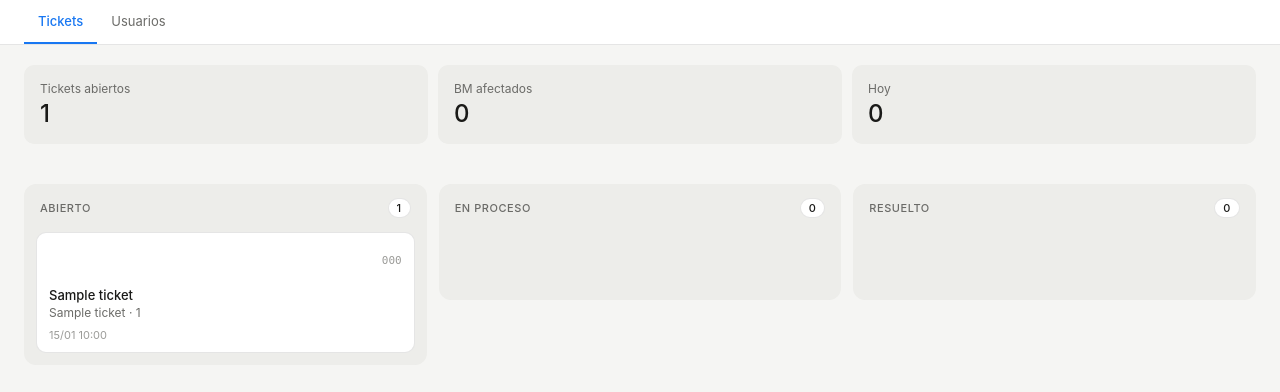
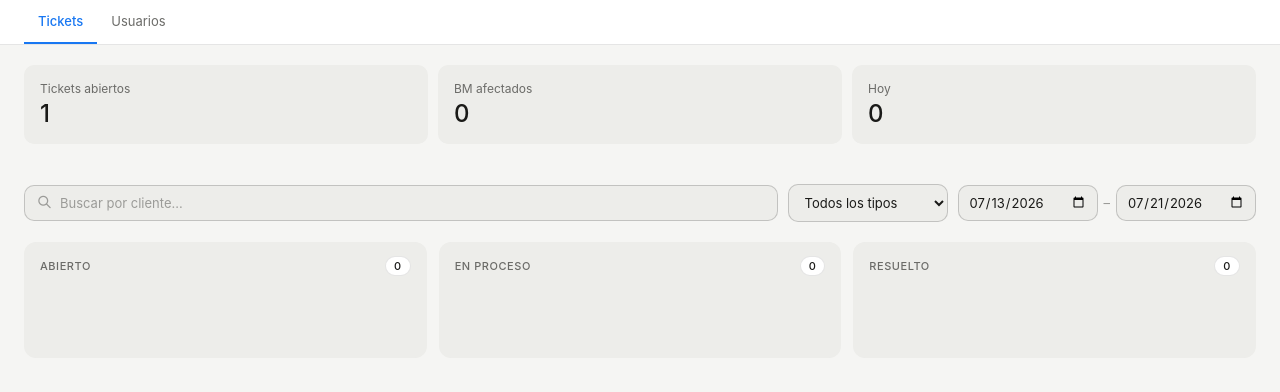
Before and after one commit to devteamadsnitro/bmlab, a FastAPI app: page /admin in a window 1280 px wide. Shown: the part 54-446 px from the top of the page. Run offline with FastAPI, Linux system fonts and the light colour scheme; the visitor is signed in with stand-in values (Sample User, id 1); tables that the repository leaves empty hold one stand-in row (values such as "Sample post"); parts of the project's set-up code (start-up, migrations or seed data) failed here and were passed over; some libraries are stand-ins or nearby versions.

Commit message:
Add client-side filters to the Kanban board
Filter bar above the columns: text search by client name, a dropdown
for asset type (Business Manager/Perfil/Fan Page), and a date range
that defaults to the current week plus the week before (Monday of
last week through today, computed server-side). Filtering hides
non-matching cards via a .filtered-out class and recomputes each
column's visible count; drag-and-drop is unaffected.

```diff
--- a/app/main.py
+++ b/app/main.py
@@ -1,6 +1,6 @@
 import logging
 import os
-from datetime import datetime, timezone
+from datetime import datetime, timedelta, timezone
 
 from dotenv import load_dotenv
 from fastapi import Depends, FastAPI, Form, HTTPException, Request
@@ -178,9 +178,21 @@ def admin(request: Request, session: Session = Depends(get_session)):
         "progress": [v for v in views if v["status"] == "progress"],
         "done": [v for v in views if v["status"] == "done"],
     }
+
+    monday_this_week = today - timedelta(days=today.weekday())
+    monday_last_week = monday_this_week - timedelta(days=7)
+
     return templates.TemplateResponse(
         "admin.html",
-        {"request": request, "user": user, "columns": columns, "stats": stats, "active_tab": "tickets"},
+        {
+            "request": request,
+            "user": user,
+            "columns": columns,
+            "stats": stats,
+            "active_tab": "tickets",
+            "default_date_from": monday_last_week.isoformat(),
+            "default_date_to": today.isoformat(),
+        },
     )
 
 
--- a/static/style.css
+++ b/static/style.css
@@ -150,6 +150,15 @@ body { font-family: var(--font-sans); background: var(--surface-0); color: var(-
 .t-profile i { color: var(--text-accent); font-size: 18px; }
 
 /* KANBAN */
+.tickets-filter-row { display: flex; align-items: center; gap: 10px; margin: 1.25rem 1.5rem 0; flex-wrap: wrap; }
+.tickets-filter-row .usuarios-search { flex: 1; min-width: 200px; margin: 0; }
+.filter-select { padding: 9px 12px; border: 0.5px solid var(--border-strong); border-radius: var(--radius); font-size: 13px; background: var(--surface-1); color: var(--text-primary); font-family: var(--font-sans); outline: none; }
+.date-range { display: flex; align-items: center; gap: 6px; }
+.date-range input[type="date"] { padding: 8px 10px; border: 0.5px solid var(--border-strong); border-radius: var(--radius); font-size: 13px; background: var(--surface-1); color: var(--text-primary); font-family: var(--font-sans); outline: none; }
+.date-range span { color: var(--text-muted); font-size: 13px; }
+
+.kanban-card.filtered-out { display: none; }
+
 .kanban-board { display: flex; gap: 12px; padding: 1.25rem 1.5rem 2rem; align-items: flex-start; overflow-x: auto; }
 .kanban-column { flex: 1; min-width: 260px; background: var(--surface-1); border-radius: 12px; padding: 10px; }
 .kanban-header { display: flex; align-items: center; justify-content: space-between; padding: 4px 6px 12px; font-size: 11px; font-weight: 500; color: var(--text-secondary); text-transform: uppercase; letter-spacing: 0.05em; }
--- a/templates/admin.html
+++ b/templates/admin.html
@@ -7,6 +7,24 @@
   <div class="stat-card"><div class="stat-label">BM afectados</div><div class="stat-val">{{ stats.bm }}</div></div>
   <div class="stat-card"><div class="stat-label">Hoy</div><div class="stat-val">{{ stats.today }}</div></div>
 </div>
+<div class="tickets-filter-row">
+  <div class="usuarios-search">
+    <i class="ti ti-search"></i>
+    <input type="text" id="ticket-search" placeholder="Buscar por cliente..." oninput="applyFilters()" />
+  </div>
+  <select id="ticket-type-filter" class="filter-select" onchange="applyFilters()">
+    <option value="">Todos los tipos</option>
+    <option value="bm">Business Manager</option>
+    <option value="profile">Perfil</option>
+    <option value="page">Fan Page</option>
+  </select>
+  <div class="date-range">
+    <input type="date" id="ticket-date-from" value="{{ default_date_from }}" onchange="applyFilters()" />
+    <span>–</span>
+    <input type="date" id="ticket-date-to" value="{{ default_date_to }}" onchange="applyFilters()" />
+  </div>
+</div>
+
 <div class="kanban-board">
   {% set icon_map = {"bm": "ti-building-store", "page": "ti-brand-facebook", "profile": "ti-user-circle"} %}
   {% set column_labels = {"open": "Abierto", "progress": "En proceso", "done": "Resuelto"} %}
@@ -18,7 +36,7 @@
     </div>
     <div class="kanban-cards" data-status="{{ status }}">
       {% for t in columns[status] %}
-      <div class="kanban-card" draggable="true" data-id="{{ t.id }}" data-client="{{ t.client_name }}" data-email="{{ t.email or '' }}" ondragstart="onDragStart(event, this)">
+      <div class="kanban-card" draggable="true" data-id="{{ t.id }}" data-client="{{ t.client_name }}" data-email="{{ t.email or '' }}" data-type="{{ t.asset_type }}" data-date="{{ t.created_at.strftime('%Y-%m-%d') }}" ondragstart="onDragStart(event, this)">
         <div class="kc-top">
           <div class="t-icon t-{{ t.asset_type }}"><i class="ti {{ icon_map[t.asset_type] }}"></i></div>
           <div class="kc-id">{{ t.code }}</div>
@@ -67,8 +85,25 @@ function onDragStart(e, card) {
 
 function updateCounts() {
   document.querySelectorAll('.kanban-column').forEach(col => {
-    col.querySelector('.kanban-count').textContent = col.querySelectorAll('.kanban-card').length;
+    col.querySelector('.kanban-count').textContent = col.querySelectorAll('.kanban-card:not(.filtered-out)').length;
   });
+}
+
+function applyFilters() {
+  const q = document.getElementById('ticket-search').value.trim().toLowerCase();
+  const type = document.getElementById('ticket-type-filter').value;
+  const from = document.getElementById('ticket-date-from').value;
+  const to = document.getElementById('ticket-date-to').value;
+
+  document.querySelectorAll('.kanban-card').forEach(card => {
+    const matchesClient = !q || card.dataset.client.toLowerCase().includes(q);
+    const matchesType = !type || card.dataset.type === type;
+    const cardDate = card.dataset.date;
+    const matchesFrom = !from || cardDate >= from;
+    const matchesTo = !to || cardDate <= to;
+    card.classList.toggle('filtered-out', !(matchesClient && matchesType && matchesFrom && matchesTo));
+  });
+  updateCounts();
 }
 
 function updateStatus(card, newStatus, oldZone) {
@@ -125,5 +160,7 @@ document.querySelectorAll('.kanban-cards').forEach(zone => {
     }
   });
 });
+
+applyFilters();
 </script>
 {% endblock %}
```
